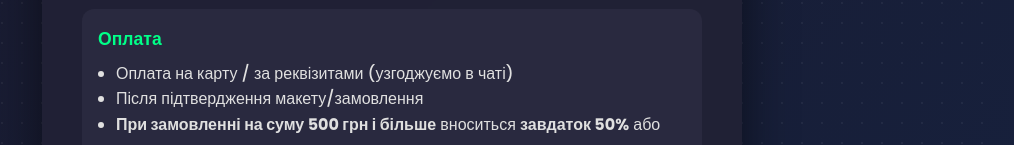
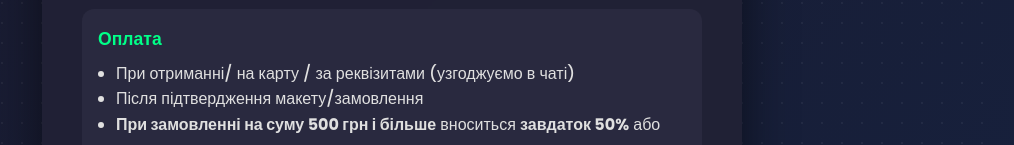
Before and after one commit to sanja544/Photosite, a plain HTML site: page delivery.html in a window 1280 px wide. Shown: the part 302-447 px from the top of the page, without its empty margins (248-1262 px from the left). Drawn offline with Linux system fonts and the light colour scheme.

Commit message:
Update delivery.html

```diff
--- a/delivery.html
+++ b/delivery.html
@@ -31,7 +31,7 @@
     <div class="card">
       <h2>Оплата</h2>
       <ul style="padding-left:18px; margin-top:8px;">
-        <li>Оплата на карту / за реквізитами (узгоджуємо в чаті)</li>
+        <li>При отриманні/ на карту / за реквізитами (узгоджуємо в чаті)</li>
         <li>Після підтвердження макету/замовлення</li>
         <li><strong>При замовленні на суму 500 грн і більше</strong> вноситься <strong>завдаток 50%</strong> або <strong>повна сума</strong> — за узгодженням.</li>
       </ul>
```
